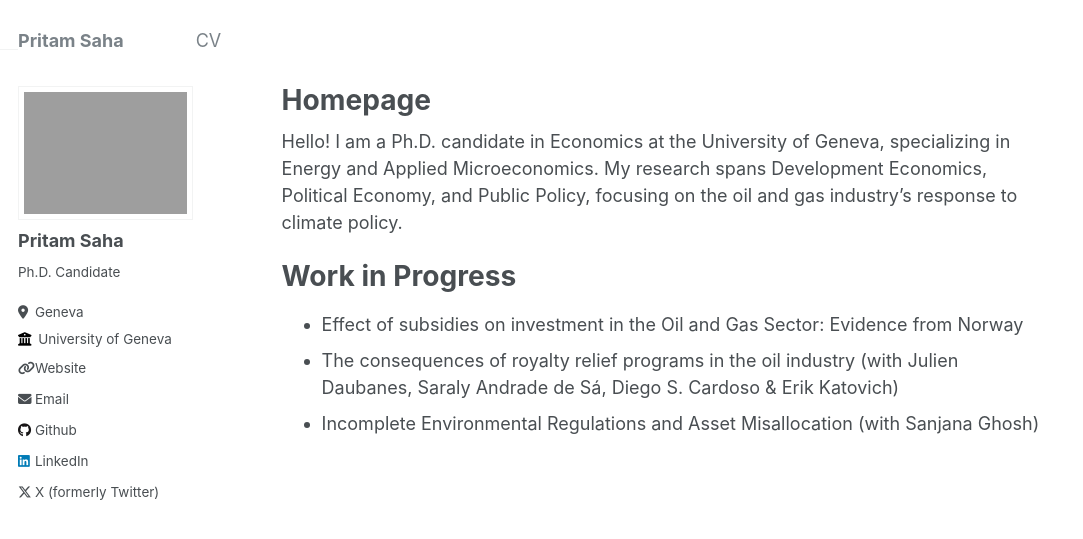
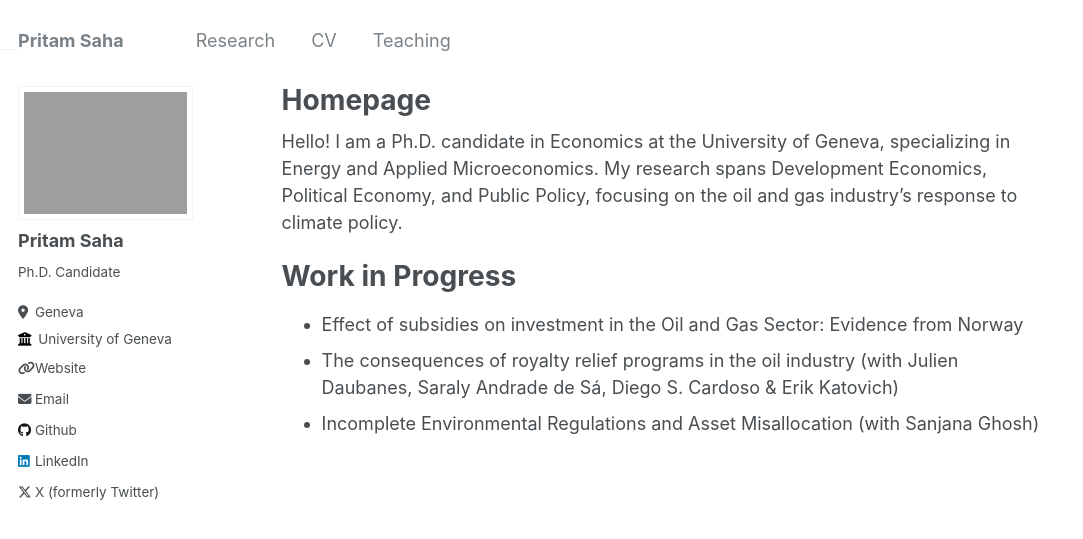
Before and after one commit to s-pritam/s-pritam.github.io, a Jekyll site: the page built from _pages/about.md, in a window 1280 px wide. Shown: the top 539 px of the page, without its empty margins (0-1083 px from the left). Built offline with Jekyll 4.4.1, drawn with Linux system fonts in a browser that asks for light colours.

Commit message:
Update navigation.yml

```diff
--- a/_data/navigation.yml
+++ b/_data/navigation.yml
@@ -1,8 +1,14 @@
 # main links links
 main:
+  - title: "Research"
+    url: /research/
 
   - title: "CV"
     url: /cv/
+
+  - title: "Teaching"
+    url: /teaching/
+
 
 #  - title: "Publications"
 #    url: /publications/
```
